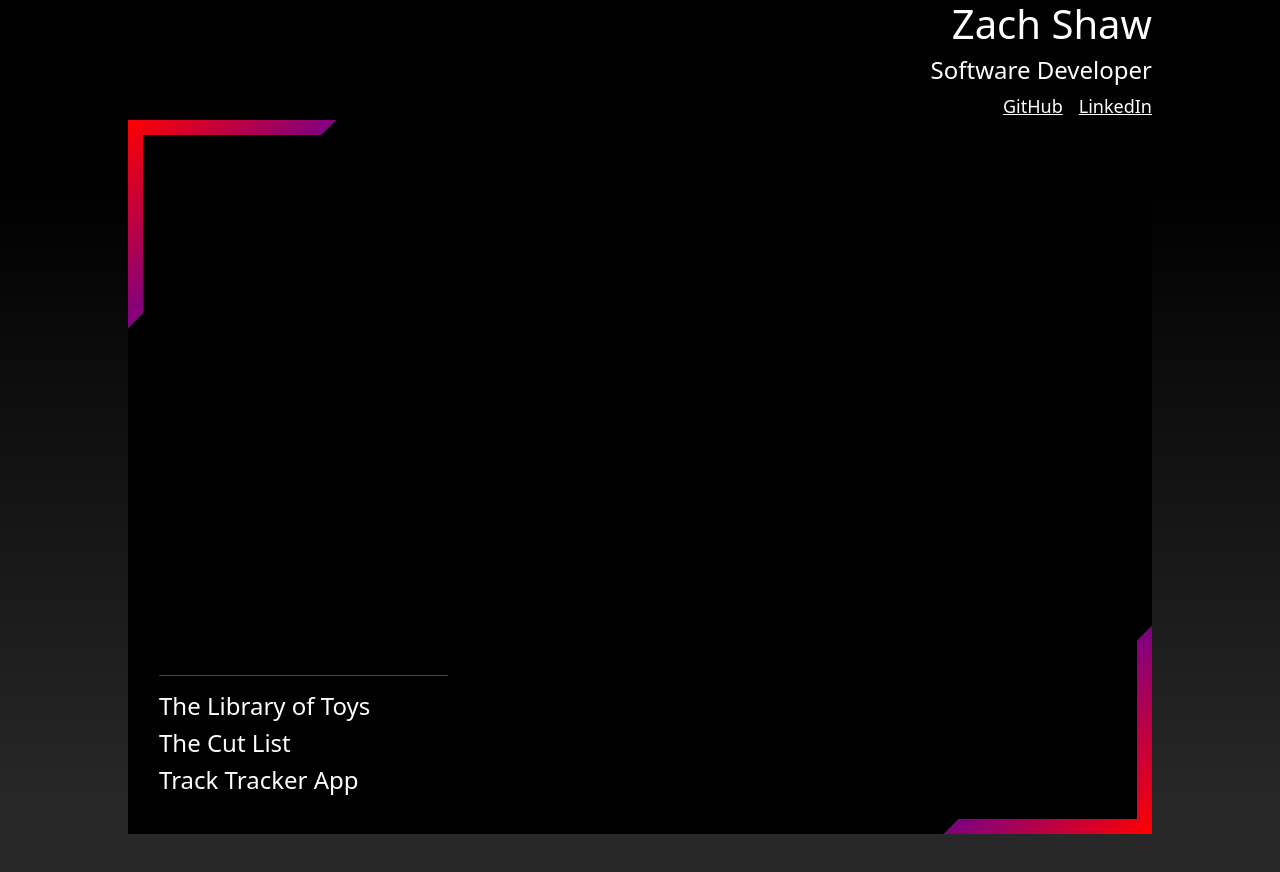
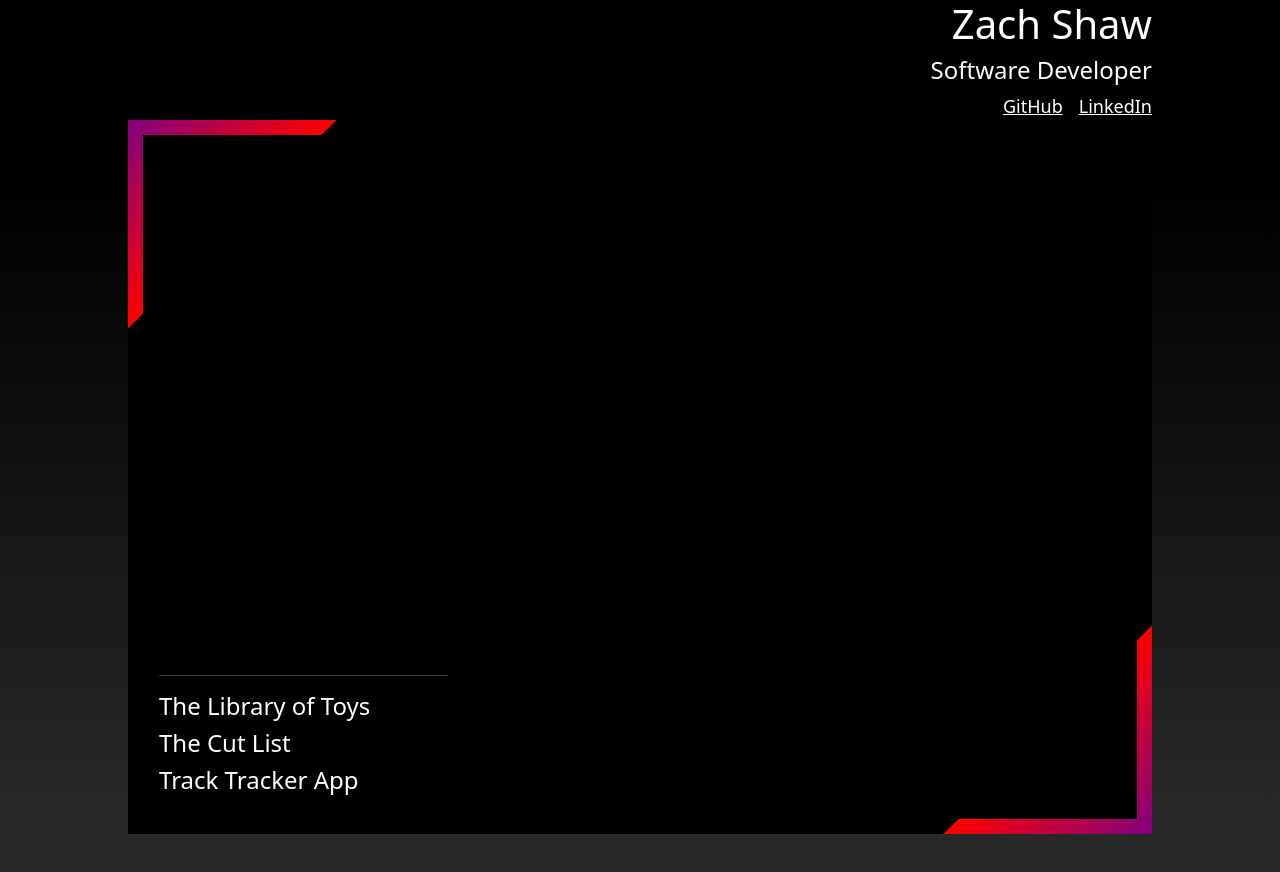
Before and after one commit to tempobeast/zach_shaw_portfolio, a React (Create React App) app: page / in a window 1280 px wide. In both pictures the pointer is over the element 640 px from the left and 476 px from the top of the page. Shown: the top 872 px of the page. Built offline with nearby package versions, Linux system fonts and the light colour scheme.

Commit message:
pointer on project title hover

```diff
--- a/src/App.css
+++ b/src/App.css
@@ -29,56 +29,24 @@
 }
 
 .project-container-border:hover {
-  animation-name: slide;
-  animation-timing-function: ease-in;
+  background: linear-gradient(135deg, purple, red 12%, black 12%, black 88%, red 88%, purple);
 }
-
-/* @keyframes slide {
-  0% {
-    background: linear-gradient(135deg, red, purple 15%, black 15%, black 85%, purple 85%, red);
-  }
-  10% {
-    background: linear-gradient(153deg, red, purple 15%, black 15%, black 85%, purple 85%, red);
-  }
-  20% {
-    background: linear-gradient(171deg, red, purple 15%, black 15%, black 85%, purple 85%, red);
-  }
-  30% {
-    background: linear-gradient(189deg, red, purple 15%, black 15%, black 85%, purple 85%, red);
-  }
-  40% {
-    background: linear-gradient(207deg, red, purple 15%, black 15%, black 85%, purple 85%, red);
-  }
-  50% {
-    background: linear-gradient(225deg, red, purple 15%, black 15%, black 85%, purple 85%, red);
-  }
-  60% {
-    background: linear-gradient(243deg, red, purple 15%, black 15%, black 85%, purple 85%, red);
-  }
-  70% {
-    background: linear-gradient(261deg, red, purple 15%, black 15%, black 85%, purple 85%, red);
-  }
-  80% {
-    background: linear-gradient(279deg, red, purple 15%, black 15%, black 85%, purple 85%, red);
-  }
-  90% {
-    background: linear-gradient(297deg, red, purple 15%, black 15%, black 85%, purple 85%, red);
-  }
-  100% {
-    background: linear-gradient(315deg, red, purple 15%, black 15%, black 85%, purple 85%, red);
-  }
-} */
 
 .project {
   width: 60%;
   text-align: left;
   margin: 50px;
+
 }
 
 .project-list {
   width: 30%;
   text-align: left;
   margin-top: 60px;
+}
+
+.project-list-name {
+  cursor: pointer;
 }
 
 .header {
```
